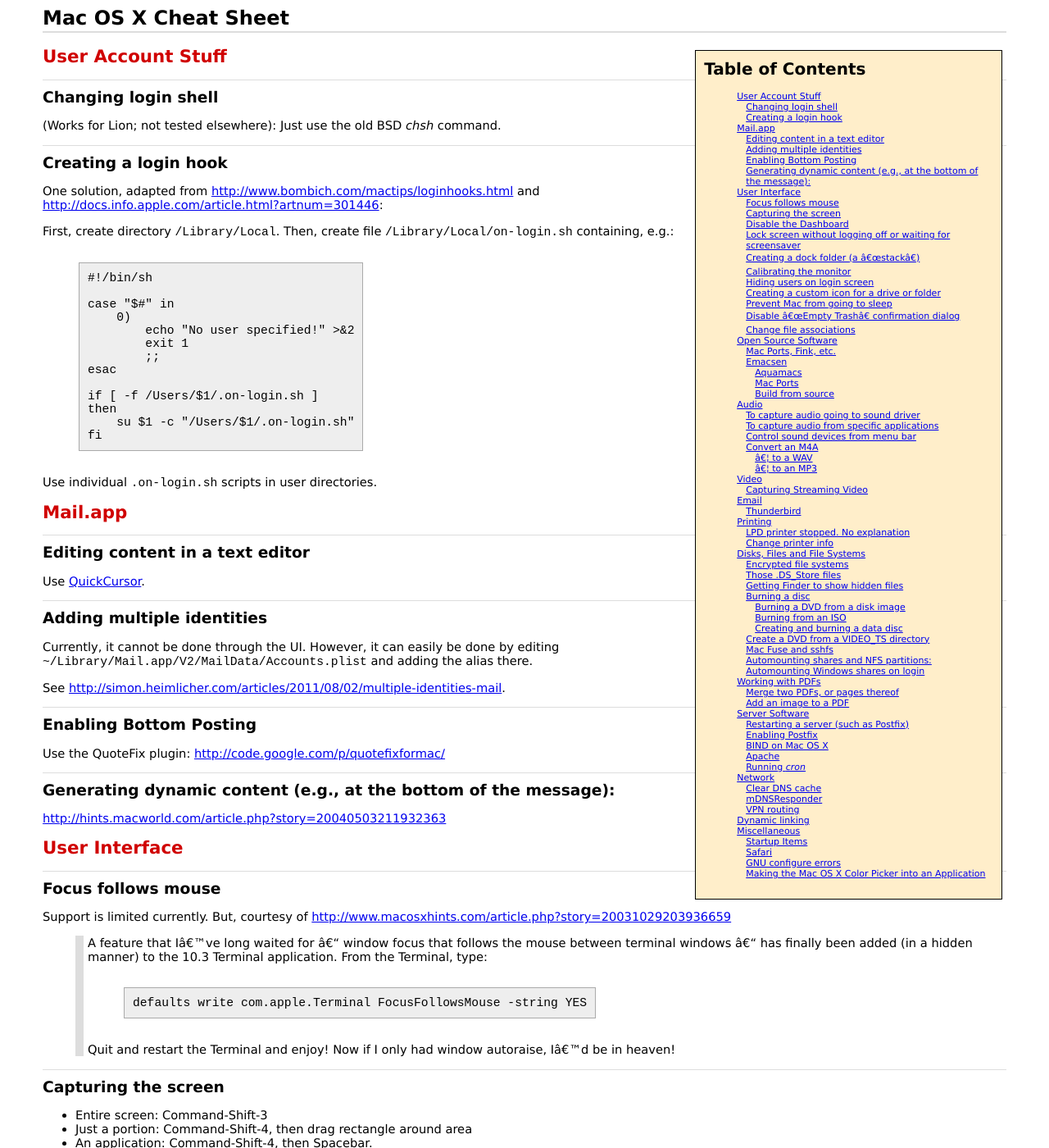
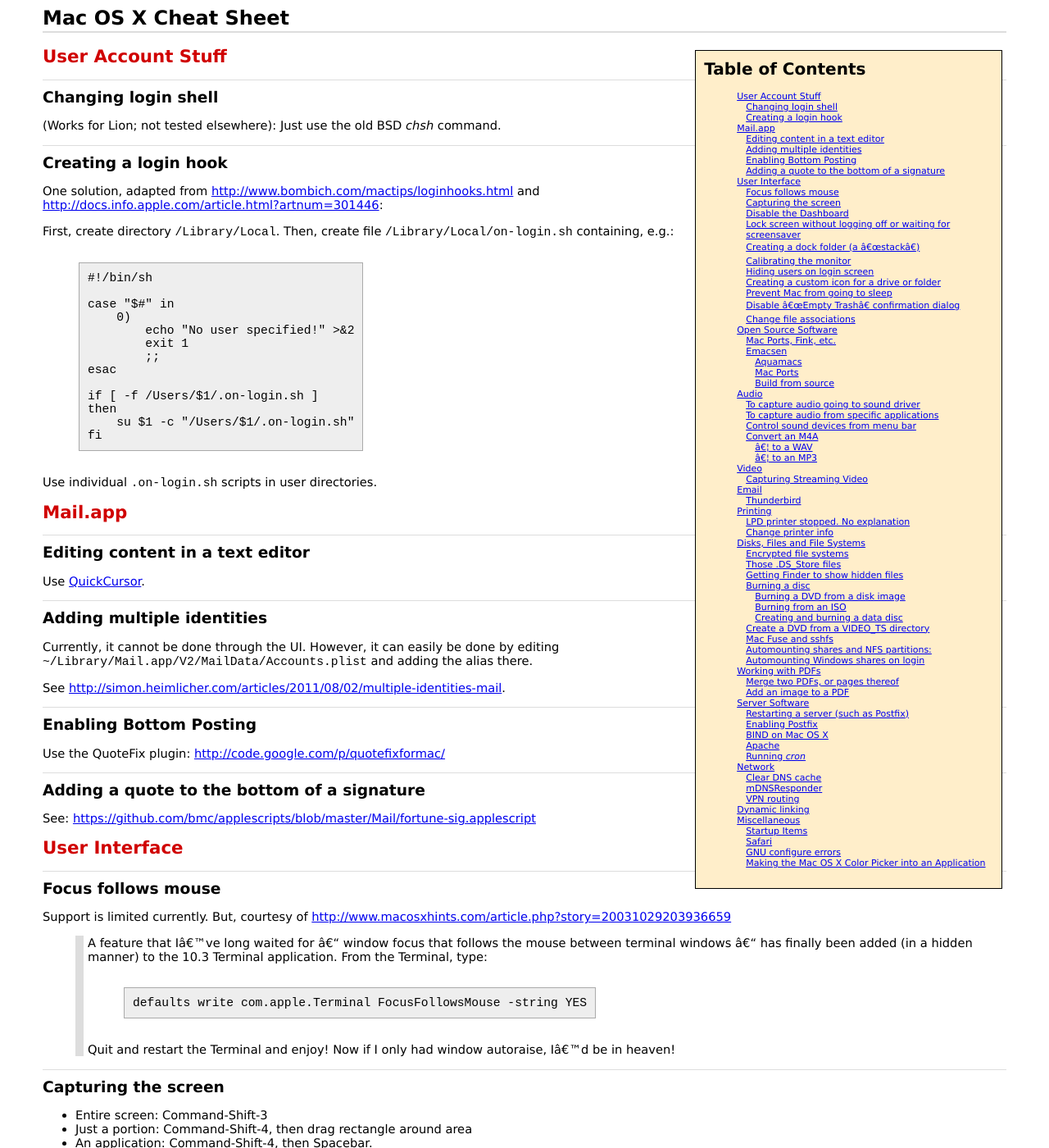
Before and after one commit to bmc/cheat-sheets, a Jekyll site: the page built from mac-os-x.md, in a window 1280 px wide and 1400 px high. Shown: the whole window at 82% size. Built offline with Jekyll 4.4.1, drawn with Linux system fonts in a browser that asks for light colours.

Commit message:
My script

```diff
--- a/mac-os-x.md
+++ b/mac-os-x.md
@@ -53,9 +53,9 @@ See <http://simon.heimlicher.com/articles/2011/08/02/multiple-identities-mail>.
 
 Use the QuoteFix plugin: <http://code.google.com/p/quotefixformac/>
 
-## Generating dynamic content (e.g., at the bottom of the message):
+## Adding a quote to the bottom of a signature
 
-<http://hints.macworld.com/article.php?story=20040503211932363>
+See: <https://github.com/bmc/applescripts/blob/master/Mail/fortune-sig.applescript>
 
 # User Interface
 
```
